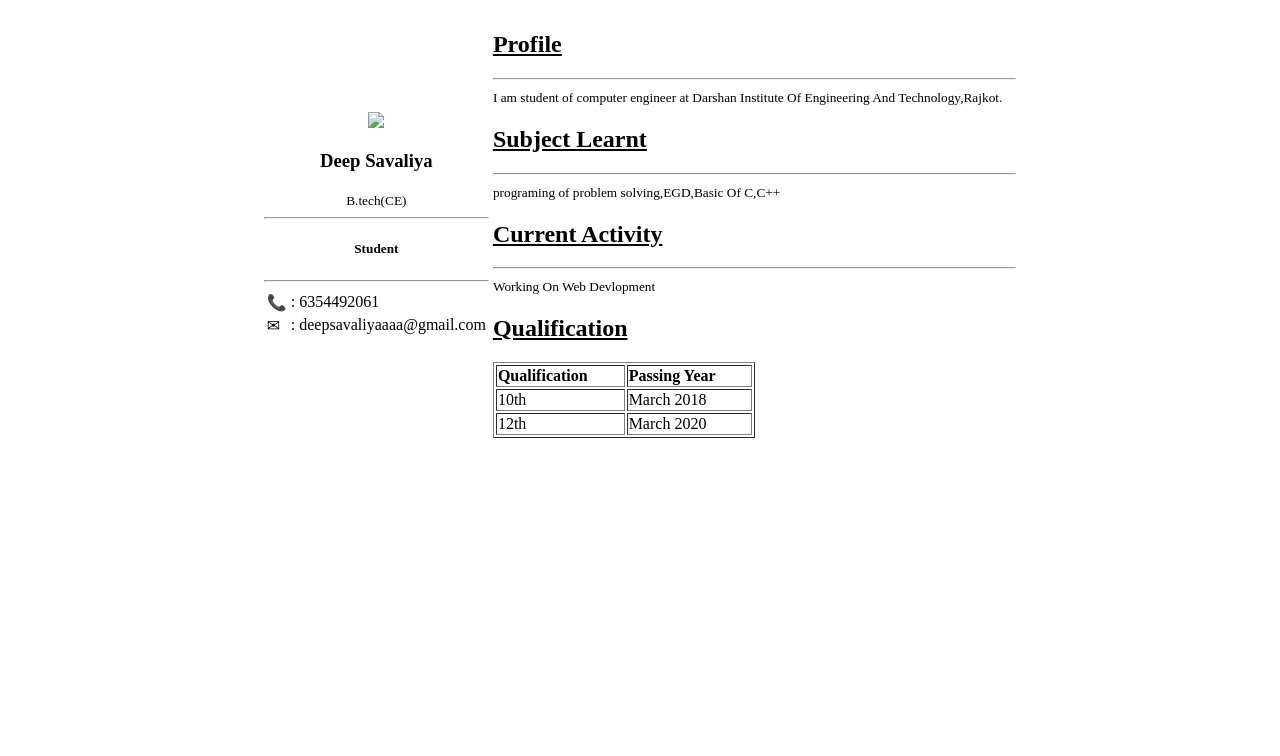
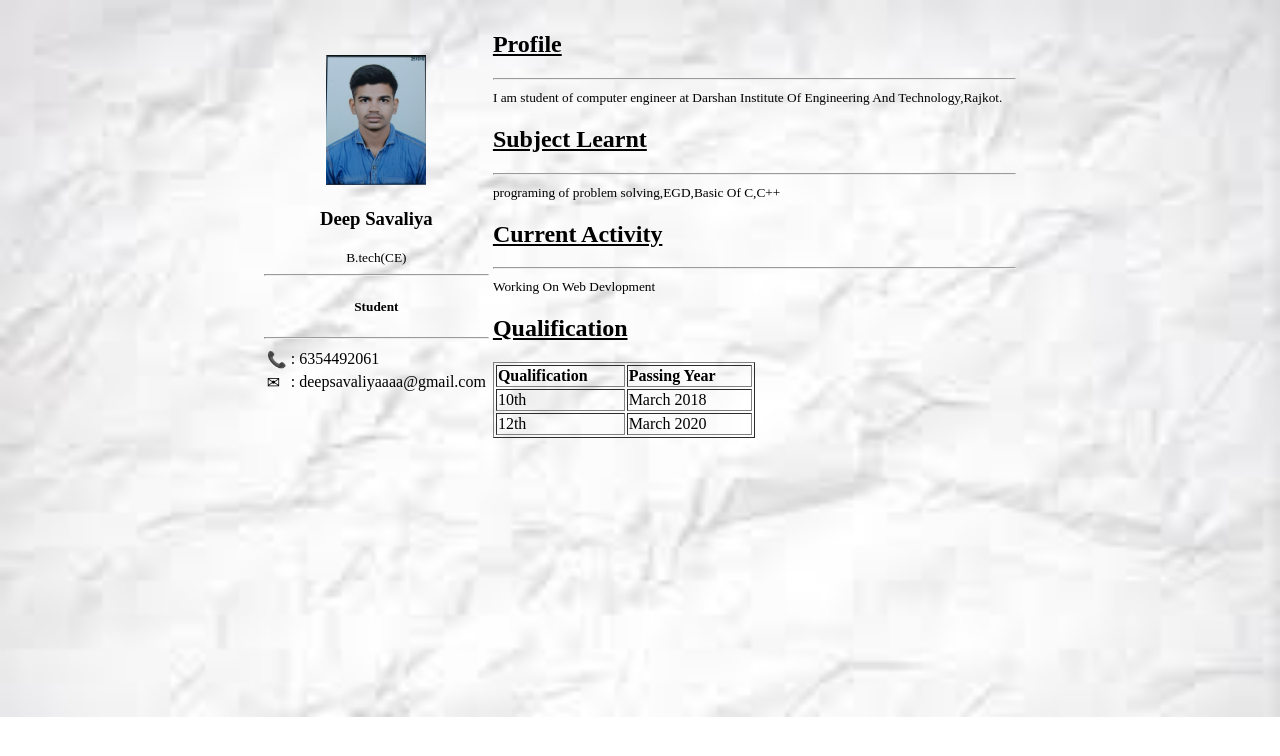
Before and after one commit to savaliyadeep/profile, a plain HTML site: page myp.html in a window 1280 px wide. Drawn offline with Linux system fonts and the light colour scheme.

Commit message:
Update myp.html

```diff
--- a/myp.html
+++ b/myp.html
@@ -4,11 +4,11 @@
 	<meta charset="utf-8">
 	<title>Profile</title>
 </head>
-<body background="image/image1.jpeg" style="background-repeat: no-repeat;background-size: cover;">
+<body background="image1.jpeg" style="background-repeat: no-repeat;background-size: cover;">
 	<table width="60%" align="center">
 		<tr>
 			<td align="center" width="20%">
-				<img src="image/image.jpg" width="100px">
+				<img src="image.jpg" width="100px">
 				<h3>Deep Savaliya</h3>
 				<small>B.tech(CE)</small><hr>
 				<h5>Student</h5>
```
